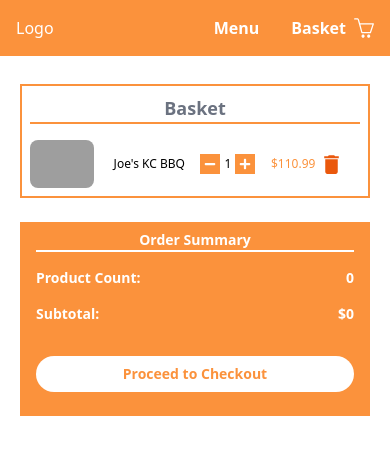
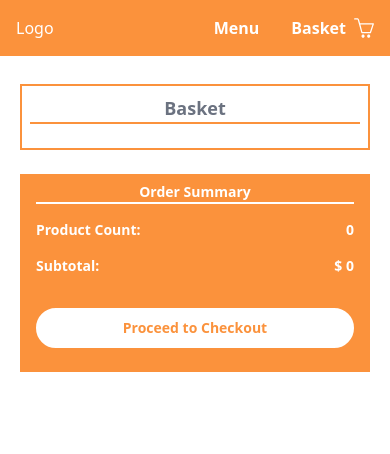
Before and after one commit to Balkrishna111/food-menu, a React (Vite) app: page /basket in a window 390 px wide. Shown: the top 454 px of the page. Built offline with nearby package versions, Linux system fonts and the light colour scheme; grey boxes are pictures that could not be loaded.

Commit message:
functionality to cart

```diff
--- a/src/app/features/foodSlice.jsx
+++ b/src/app/features/foodSlice.jsx
@@ -8,14 +8,15 @@ const initialState = {
 };
 
 const computeQuantity = (data) => {
-  return data.basket.length();
+  return data.basket.length;
 };
 
 const computePrice = (data) => {
-  let total;
+  let total = 0;
   data.basket.forEach((item) => {
-    total += item.price;
+    total = total + item.price;
   });
+  return total;
 };
 
 const basketSlice = createSlice({
@@ -27,13 +28,15 @@ const basketSlice = createSlice({
     },
     addToBasket: (state, action) => {
       state.basket.push(action.payload);
-      computeQuantity(state);
-      computePrice(state);
+      state.totalQuantity = computeQuantity(state);
+      state.totalPrice = computePrice(state);
     },
     removeFromBasket: (state, action) => {
-      state.basket.filter((item) => item.id !== action.payload);
-      computeQuantity(state);
-      computePrice(state);
+      state.basket.filter((item) => {
+        item !== action.payload;
+      });
+      state.totalQuantity = computeQuantity(state);
+      state.totalPrice = computePrice(state);
     },
   },
 });
--- a/src/components/Card.jsx
+++ b/src/components/Card.jsx
@@ -1,13 +1,21 @@
 import { IoStarSharp } from "react-icons/io5";
 import { RxCross2 } from "react-icons/rx";
 import { useState } from "react";
+import { useDispatch } from "react-redux";
+import { addToBasket } from "../app/features/foodSlice";
 const Card = ({ food }) => {
   let ratingArr = [];
+
+  const dispatch = useDispatch();
 
   for (let index = 0; index < food.rate; index++) {
     ratingArr.push(<IoStarSharp key={index} className='text-orange-400' />);
   }
   const [description, setDescription] = useState(false);
+
+  const handleAddToCart = () => {
+    dispatch(addToBasket(food));
+  };
   return (
     <div className='relative'>
       <div className='card max-w-36 m-4 p-2 border-2 border-orange-400 rounded-xl text-gray-600 min-h-80 flex flex-col justify-between'>
@@ -22,7 +30,10 @@ const Card = ({ food }) => {
               return item;
             })}
           </div>
-          <button className='bg-orange-400 w-full rounded-full p-1 my-2 text-white hover:bg-orange-300'>
+          <button
+            onClick={handleAddToCart}
+            className='bg-orange-400 w-full rounded-full p-1 my-2 text-white hover:bg-orange-300'
+          >
             Add To Cart
           </button>
           <button
--- a/src/components/basketComponents/BasketContent.jsx
+++ b/src/components/basketComponents/BasketContent.jsx
@@ -1,32 +1,22 @@
 import { MdDelete } from "react-icons/md";
 import { FaMinus, FaPlus } from "react-icons/fa";
+import { useDispatch, useSelector } from "react-redux";
+import { removeFromBasket } from "../../app/features/foodSlice";
 
 const BasketContent = () => {
-  const item = {
-    id: "ribs-brisket-and-burnt-ends",
-    img: "https://goldbelly.imgix.net/uploads/showcase_media_asset/image/79619/joes-kc-ribs-brisket-and-burnt-ends.6710e994980e485e6441b794717ad6fb.jpg?ixlib=react-9.0.2&auto=format&ar=1%3A1",
-    name: "Joe's KC BBQ",
-    dsc: "Joe's KC Ribs, Brisket & Burnt Ends",
-    price: 110.99,
-    rate: 4,
-    country: "Kansas City, KS",
-  };
+  const dispatch = useDispatch();
+  const cartItems = useSelector((state) => state.basket);
+
   return (
     <div className='border-2 border-orange-400 p-2 my-2 text-xs'>
       <h1 className='font-bold border-b-2 border-orange-400 text-center text-gray-500 mb-4 text-lg'>
         Basket
       </h1>
-      {/* <div className='titles flex justify-between my-4'>
-        <h1>Product</h1>
-        <h1>Quantity</h1>
-        <h1>Price</h1>
-        <h1>Remove</h1>
-        <hr />
-      </div> */}
 
       <div className='container'>
         <ul>
-          <li>
+          {cartItems.map((item, index) => (
+            <li key={index} className='my-2'>
               <div className='list flex justify-between items-center'>
                 <div className='img flex justify-between items-center'>
                   <img
@@ -36,7 +26,9 @@ const BasketContent = () => {
                   />
                 </div>
                 <div className='name'>
-                <p className='ml-4 text-xs md:text-sm'>{item.name}</p>
+                  <p className='ml-4 text-xs md:text-sm w-[120px] md:w-[200px]'>
+                    {item.name}
+                  </p>
                 </div>
                 <div
                   className='quantity-container
@@ -56,11 +48,13 @@ const BasketContent = () => {
                 <div className='remove flex items-center mr-4'>
                   <MdDelete
                     size={25}
-                  className='text-orange-600 hover:text-red-600'
+                    className='text-orange-600 hover:text-red-600 cursor-pointer'
+                    onClick={() => dispatch(removeFromBasket(item))}
                   />
                 </div>
               </div>
             </li>
+          ))}
         </ul>
       </div>
     </div>
--- a/src/components/basketComponents/BasketInfo.jsx
+++ b/src/components/basketComponents/BasketInfo.jsx
@@ -1,20 +1,23 @@
+import { useSelector } from "react-redux";
 const BasketInfo = () => {
+  const quantity = useSelector((state) => state.totalQuantity);
+  const totalPrice = useSelector((state) => state.totalPrice);
   return (
-    <div className='border-0 text-sm lg:text-lg font-bold bg-orange-400 py-2 px-4 text-white outline-none'>
+    <div className='border-0 text-sm lg:text-lg font-bold bg-orange-400 py-2 px-4 text-white outline-none lg:h-5/6 '>
       <h1 className='font-bold border-b-2 border-white text-center text-white mb-4'>
         Order Summary
       </h1>
-      <div className='container '>
+      <div className='container flex flex-col lg:justify-evenly'>
         <div className='product-count flex justify-between'>
           <h1>Product Count:</h1>
-          <h1>{0}</h1>
+          <h1>{quantity}</h1>
         </div>
         <div className='total flex justify-between my-4'>
           <h1>Subtotal:</h1>
-          <h1>${0}</h1>
+          <h1>$ {totalPrice}</h1>
         </div>
         <div className='checkout w-full'>
-          <button className='w-full rounded-full bg-white p-2 my-4 text-orange-400'>
+          <button className='w-full rounded-full bg-white p-2 my-4 text-orange-400 hover:bg-orange-300 border-2 border-white hover:text-white'>
             Proceed to Checkout
           </button>
         </div>
```
Lines whose indentation alone changed are shown as unchanged.
